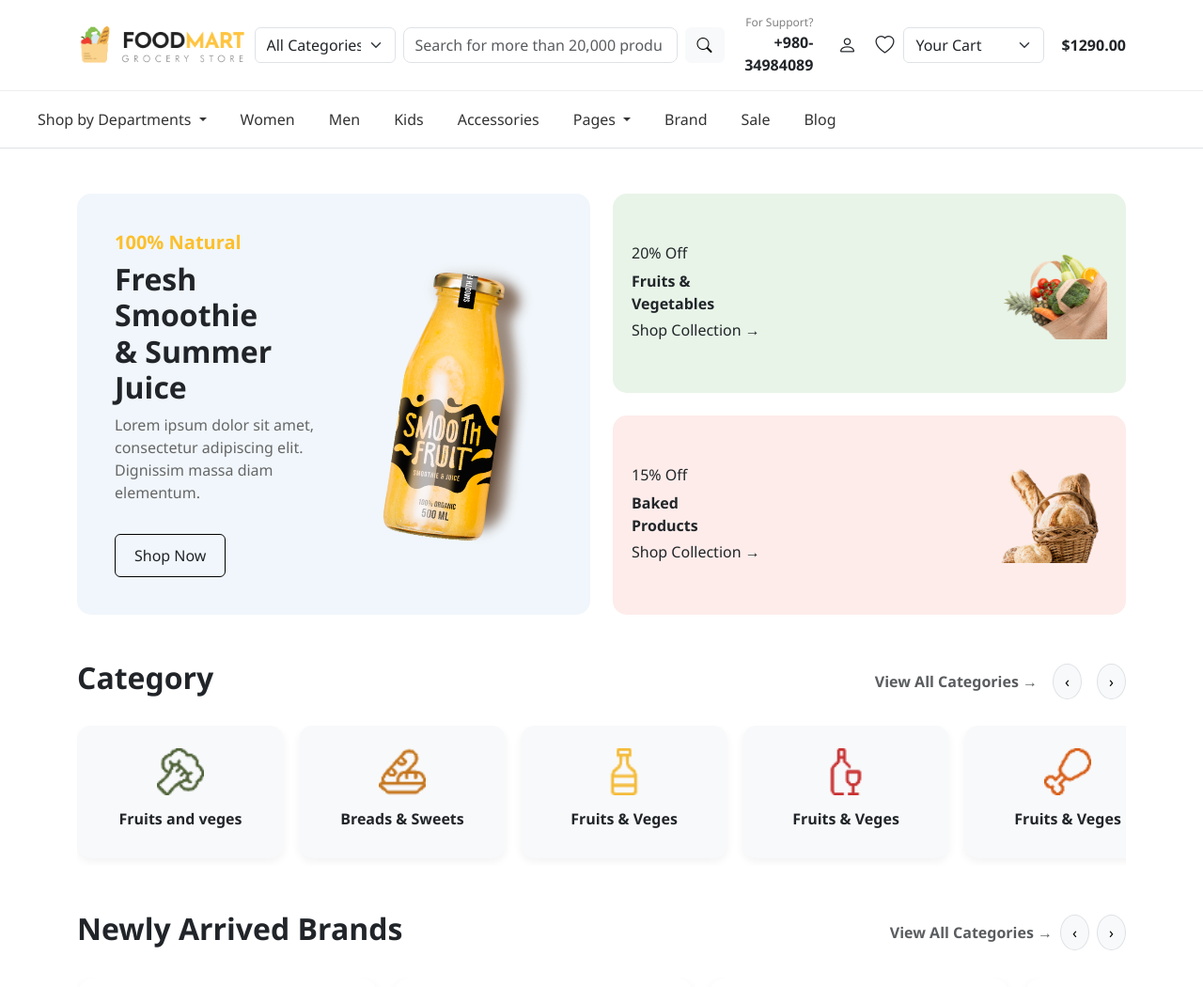
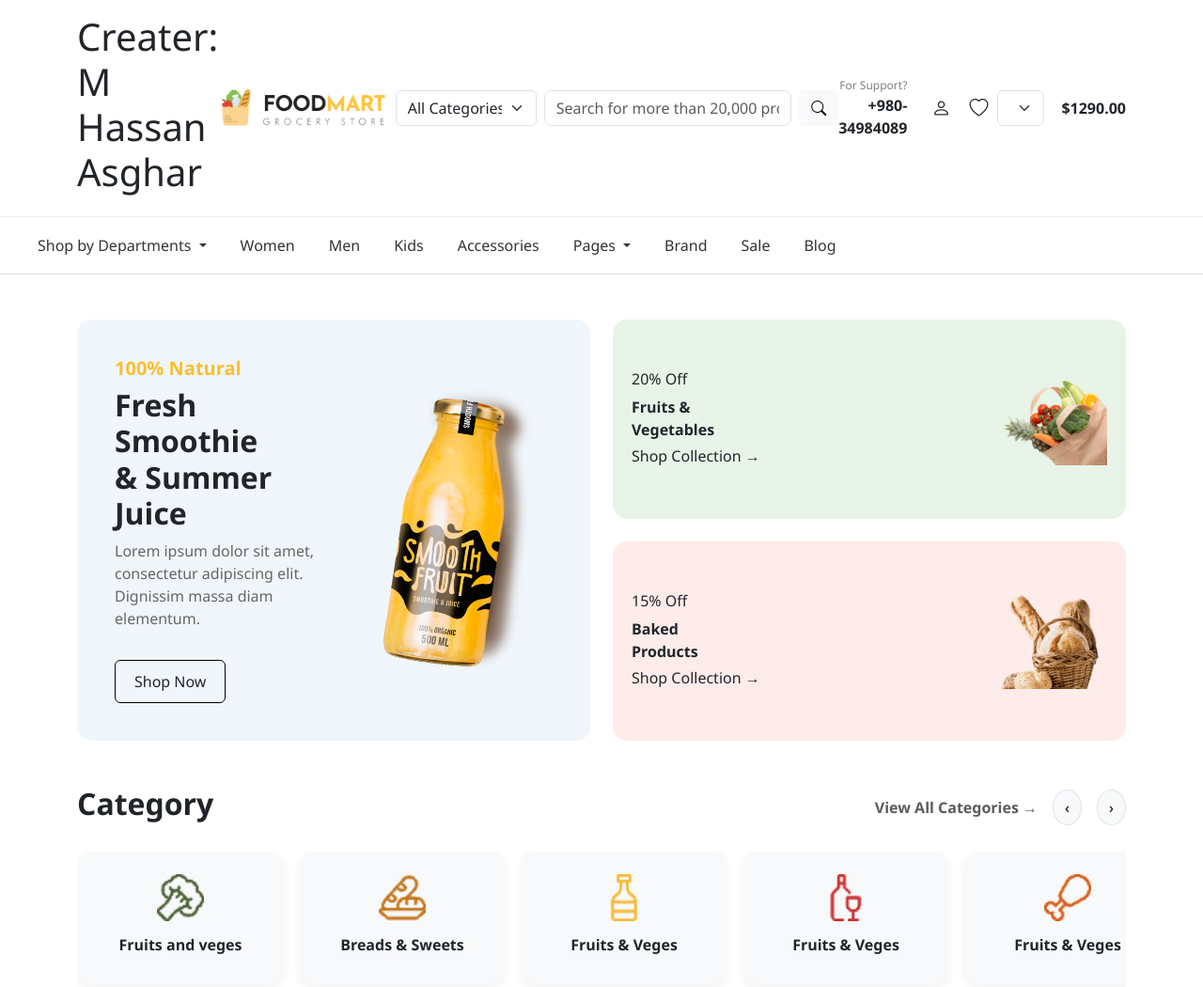
Before and after one commit to MHassan743/E-commerce-web, a plain HTML site: page index.html in a window 1280 px wide. Shown: the top 1050 px of the page at 94% size. Drawn offline with nearby package versions, Linux system fonts and the light colour scheme.

Commit message:
Add creator name to header section

```diff
--- a/index.html
+++ b/index.html
@@ -14,6 +14,7 @@
     <div class="container d-flex align-items-center justify-content-between">
       <!-- Logo -->
       <div class="d-flex align-items-center">
+          <h1>Creater: M Hassan Asghar</h1>
         <img src="images/logo.png" alt="Logo" class="logo-img" />
       </div>
 
```
